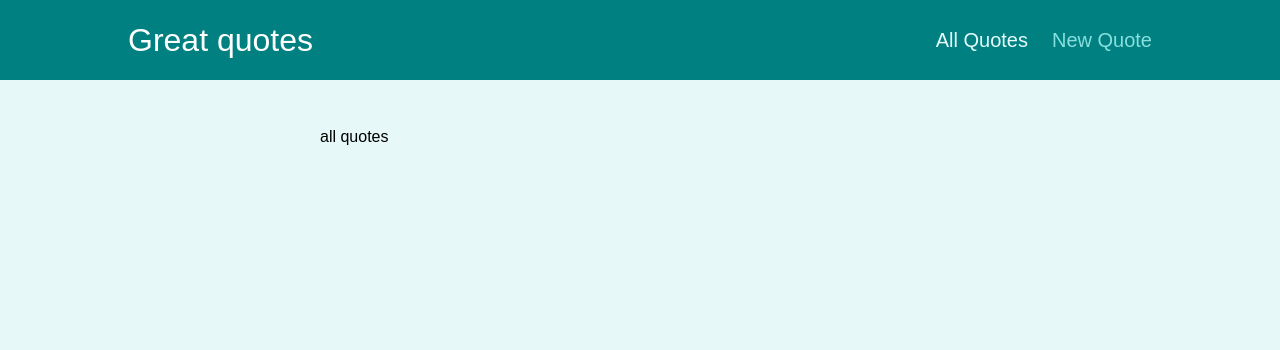
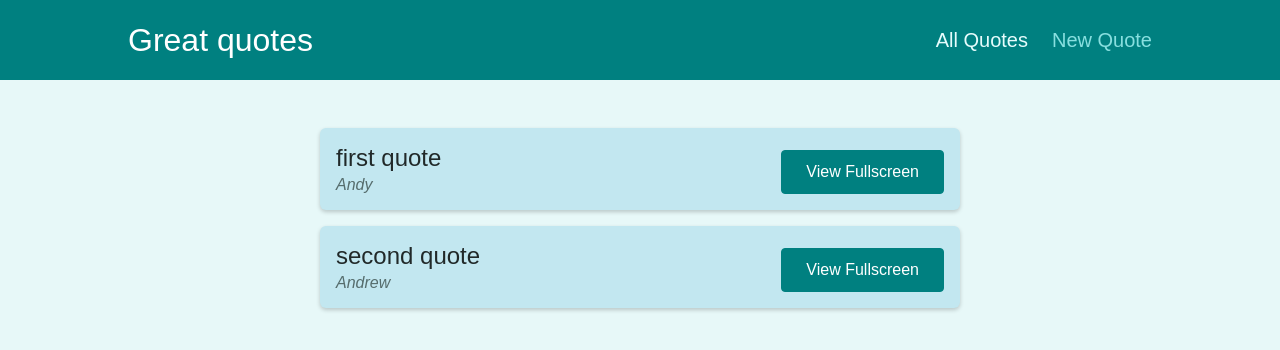
Before and after one commit to morozowandrey/react-expenses-tracker, a React (Create React App) app in the folder routing-app/: page /quotes in a window 1280 px wide. Shown: the top 350 px of the page. Built offline with nearby package versions, Linux system fonts and the light colour scheme.

Commit message:
quotes routing, not found page

```diff
--- a/routing-app/src/App.js
+++ b/routing-app/src/App.js
@@ -3,6 +3,7 @@ import NewQuote from './components/pages/NewQuote'
 import AllQuotes from './components/pages/AllQuotes'
 import QuoteDetails from './components/pages/QuoteDetails'
 import Layout from './components/layout/Layout'
+import NotFound from './components/pages/NotFound'
 
 function App() {
   return (
@@ -20,6 +21,9 @@ function App() {
         <Route path="/new-quote">
           <NewQuote />
         </Route>
+        <Route path="*">
+          <NotFound />
+        </Route>
       </Switch>
     </Layout>
   )
--- a/routing-app/src/components/pages/AllQuotes.js
+++ b/routing-app/src/components/pages/AllQuotes.js
@@ -1,7 +1,21 @@
 // import classes from './HighlightedQuote.module.css'
+import QuoteList from '../quotes/QuoteList'
+
+const DUMMY_QUOTES = [
+  {
+    id: 'q1',
+    author: 'Andy',
+    text: 'first quote',
+  },
+  {
+    id: 'q2',
+    author: 'Andrew',
+    text: 'second quote',
+  },
+]
 
 const AllQuotes = (props) => {
-  return <div>all quotes</div>
+  return <QuoteList quotes={DUMMY_QUOTES} />
 }
 
 export default AllQuotes
--- a/routing-app/src/components/pages/NewQuote.js
+++ b/routing-app/src/components/pages/NewQuote.js
@@ -1,7 +1,12 @@
 // import classes from './HighlightedQuote.module.css'
+import QuoteForm from '../quotes/QuoteForm'
 
 const NewQuote = (props) => {
-  return <div>new quotes</div>
+  const addQuoteHandler = (quoteData) => {
+    console.log(quoteData)
+  }
+
+  return <QuoteForm onAddQuote={addQuoteHandler} />
 }
 
 export default NewQuote
--- /dev/null
+++ b/routing-app/src/components/pages/NotFound.js
@@ -0,0 +1,9 @@
+const NotFound = (props) => {
+  return (
+    <div className="centered">
+      <p>Page not found(</p>
+    </div>
+  )
+}
+
+export default NotFound
--- a/routing-app/src/components/pages/QuoteDetails.js
+++ b/routing-app/src/components/pages/QuoteDetails.js
@@ -2,13 +2,32 @@
 import { Fragment } from 'react/cjs/react.production.min'
 import { Route, Switch, useParams } from 'react-router'
 import Comments from '../comments/Comments'
+import HighlightedQuote from '../quotes/HighlightedQuote'
+
+const DUMMY_QUOTES = [
+  {
+    id: 'q1',
+    author: 'Andy',
+    text: 'first quote',
+  },
+  {
+    id: 'q2',
+    author: 'Andrew',
+    text: 'second quote',
+  },
+]
 
 const QuoteDetails = (props) => {
   const routeParams = useParams()
+  const quote = DUMMY_QUOTES.find((quote) => quote.id === routeParams.quoteId)
+
+  if (!quote) {
+    return <p>Quote does not exsist</p>
+  }
+
   return (
     <Fragment>
-      <div>{routeParams.quoteId}</div>
-
+      <HighlightedQuote text={quote.text} author={quote.author} />
       <Switch>
         <Route path={`/quotes/${routeParams.quoteId}/comments`}>
           <Comments />
--- a/routing-app/src/components/quotes/QuoteItem.js
+++ b/routing-app/src/components/quotes/QuoteItem.js
@@ -1,4 +1,5 @@
-import classes from './QuoteItem.module.css';
+import { Link } from 'react-router-dom'
+import classes from './QuoteItem.module.css'
 
 const QuoteItem = (props) => {
   return (
@@ -9,11 +10,11 @@ const QuoteItem = (props) => {
         </blockquote>
         <figcaption>{props.author}</figcaption>
       </figure>
-      <a className='btn'>
+      <Link to={`/quotes/${props.id}`} className="btn">
         View Fullscreen
-      </a>
+      </Link>
     </li>
-  );
-};
+  )
+}
 
-export default QuoteItem;
+export default QuoteItem
```
Also changed, not shown: routing-app/src/components/quotes/QuoteForm.js (+18 -18 lines), 1 other file (tests, documents, lock files or other folders).
